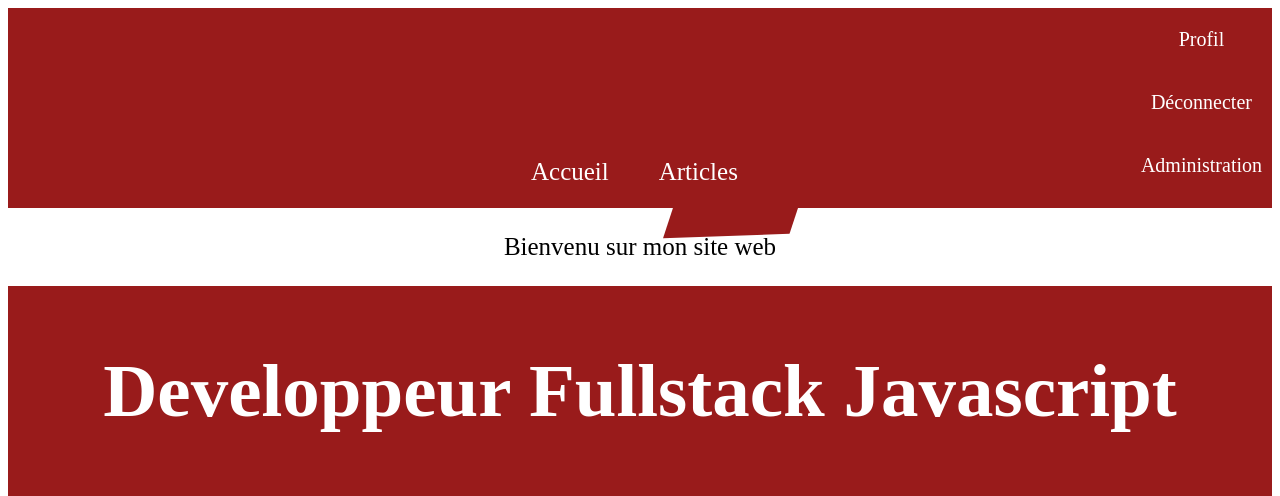
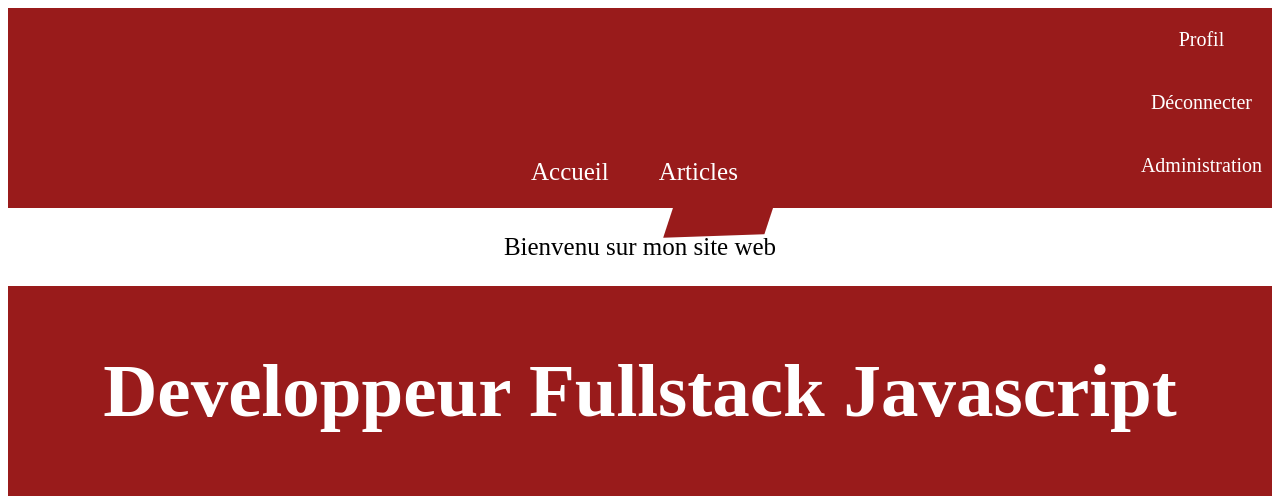
Before and after one commit to follana/structure-dev, a PHP site: page / in a window 1280 px wide. Shown: the top 496 px of the page. Run offline with PHP 8.4, Linux system fonts and the light colour scheme.

Commit message:
correctif forme

```diff
--- a/5-Exercices-en-cours-formation/intégration-carrés/style.css
+++ b/5-Exercices-en-cours-formation/intégration-carrés/style.css
@@ -50,7 +50,7 @@
 }
 
 .shape {
-    width: 125px;
+    width: 100px;
     height: 50px;
     transform: skew(-20deg) rotate(-2deg);
     background: #991b1b;
```
